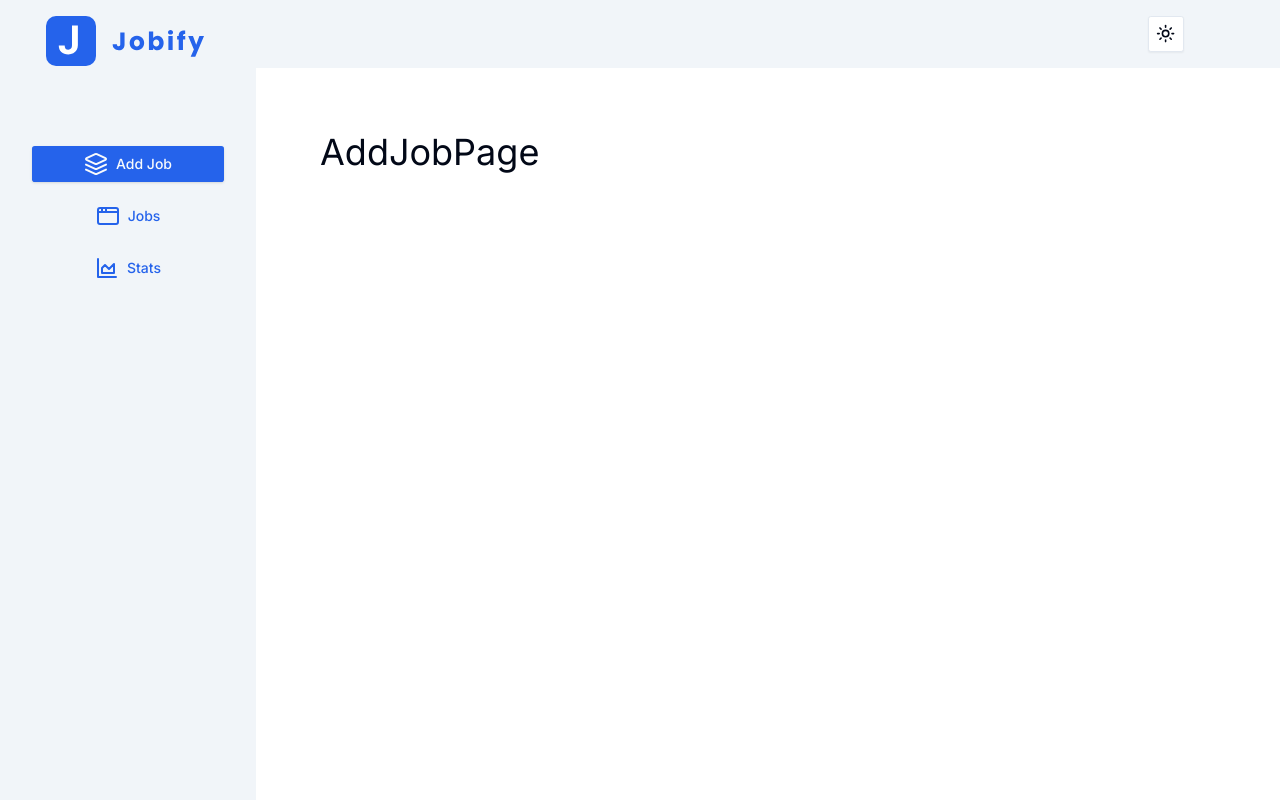
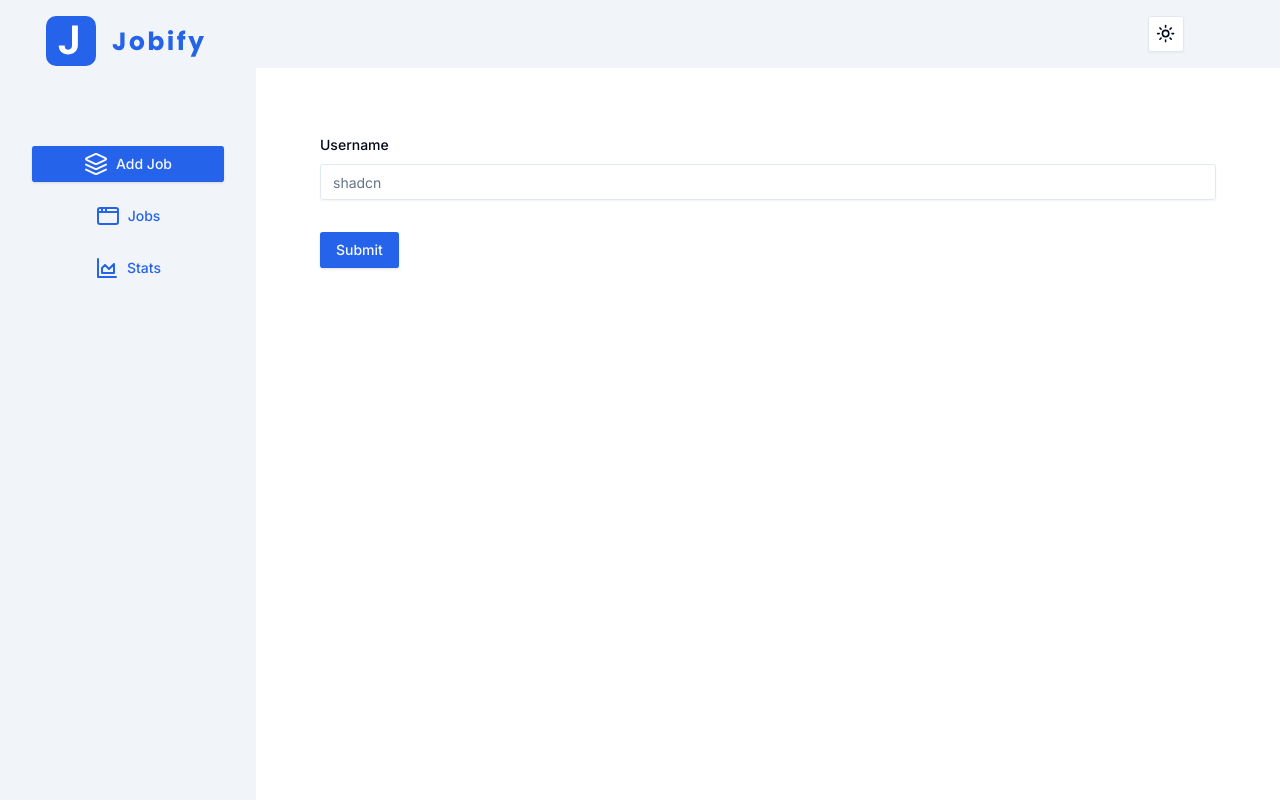
Before and after one commit to luciano44/jobify, a Next.js app: page /add-job in a window 1280 px wide. Built offline with nearby package versions, Linux system fonts and the light colour scheme.

Commit message:
add create job form

```diff
--- a/app/(dashboard)/add-job/page.tsx
+++ b/app/(dashboard)/add-job/page.tsx
@@ -1,4 +1,6 @@
+import CreateJobForm from "@/components/CreateJobForm"
+
 const AddJobPage = () => {
-  return <h1 className="text-4xl">AddJobPage</h1>
+  return <CreateJobForm />
 }
 export default AddJobPage
--- /dev/null
+++ b/components/CreateJobForm.tsx
@@ -0,0 +1,61 @@
+"use client"
+
+import * as z from "zod"
+import { zodResolver } from "@hookform/resolvers/zod"
+import { useForm } from "react-hook-form"
+
+import { Button } from "@/components/ui/button"
+import {
+  Form,
+  FormControl,
+  FormField,
+  FormItem,
+  FormLabel,
+  FormMessage,
+} from "@/components/ui/form"
+import { Input } from "@/components/ui/input"
+
+const formSchema = z.object({
+  username: z.string().min(2, {
+    message: "Username must be at least 2 characters.",
+  }),
+})
+
+function CreateJobForm() {
+  // 1. Define your form.
+  const form = useForm<z.infer<typeof formSchema>>({
+    resolver: zodResolver(formSchema),
+    defaultValues: {
+      username: "",
+    },
+  })
+
+  // 2. Define a submit handler.
+  function onSubmit(values: z.infer<typeof formSchema>) {
+    // Do something with the form values.
+    // ✅ This will be type-safe and validated.
+    console.log(values)
+  }
+
+  return (
+    <Form {...form}>
+      <form onSubmit={form.handleSubmit(onSubmit)} className="space-y-8">
+        <FormField
+          control={form.control}
+          name="username"
+          render={({ field }) => (
+            <FormItem>
+              <FormLabel>Username</FormLabel>
+              <FormControl>
+                <Input placeholder="shadcn" {...field} />
+              </FormControl>
+              <FormMessage />
+            </FormItem>
+          )}
+        />
+        <Button type="submit">Submit</Button>
+      </form>
+    </Form>
+  )
+}
+export default CreateJobForm
--- /dev/null
+++ b/components/ui/form.tsx
@@ -0,0 +1,176 @@
+import * as React from "react"
+import * as LabelPrimitive from "@radix-ui/react-label"
+import { Slot } from "@radix-ui/react-slot"
+import {
+  Controller,
+  ControllerProps,
+  FieldPath,
+  FieldValues,
+  FormProvider,
+  useFormContext,
+} from "react-hook-form"
+
+import { cn } from "@/lib/utils"
+import { Label } from "@/components/ui/label"
+
+const Form = FormProvider
+
+type FormFieldContextValue<
+  TFieldValues extends FieldValues = FieldValues,
+  TName extends FieldPath<TFieldValues> = FieldPath<TFieldValues>
+> = {
+  name: TName
+}
+
+const FormFieldContext = React.createContext<FormFieldContextValue>(
+  {} as FormFieldContextValue
+)
+
+const FormField = <
+  TFieldValues extends FieldValues = FieldValues,
+  TName extends FieldPath<TFieldValues> = FieldPath<TFieldValues>
+>({
+  ...props
+}: ControllerProps<TFieldValues, TName>) => {
+  return (
+    <FormFieldContext.Provider value={{ name: props.name }}>
+      <Controller {...props} />
+    </FormFieldContext.Provider>
+  )
+}
+
+const useFormField = () => {
+  const fieldContext = React.useContext(FormFieldContext)
+  const itemContext = React.useContext(FormItemContext)
+  const { getFieldState, formState } = useFormContext()
+
+  const fieldState = getFieldState(fieldContext.name, formState)
+
+  if (!fieldContext) {
+    throw new Error("useFormField should be used within <FormField>")
+  }
+
+  const { id } = itemContext
+
+  return {
+    id,
+    name: fieldContext.name,
+    formItemId: `${id}-form-item`,
+    formDescriptionId: `${id}-form-item-description`,
+    formMessageId: `${id}-form-item-message`,
+    ...fieldState,
+  }
+}
+
+type FormItemContextValue = {
+  id: string
+}
+
+const FormItemContext = React.createContext<FormItemContextValue>(
+  {} as FormItemContextValue
+)
+
+const FormItem = React.forwardRef<
+  HTMLDivElement,
+  React.HTMLAttributes<HTMLDivElement>
+>(({ className, ...props }, ref) => {
+  const id = React.useId()
+
+  return (
+    <FormItemContext.Provider value={{ id }}>
+      <div ref={ref} className={cn("space-y-2", className)} {...props} />
+    </FormItemContext.Provider>
+  )
+})
+FormItem.displayName = "FormItem"
+
+const FormLabel = React.forwardRef<
+  React.ElementRef<typeof LabelPrimitive.Root>,
+  React.ComponentPropsWithoutRef<typeof LabelPrimitive.Root>
+>(({ className, ...props }, ref) => {
+  const { error, formItemId } = useFormField()
+
+  return (
+    <Label
+      ref={ref}
+      className={cn(error && "text-destructive", className)}
+      htmlFor={formItemId}
+      {...props}
+    />
+  )
+})
+FormLabel.displayName = "FormLabel"
+
+const FormControl = React.forwardRef<
+  React.ElementRef<typeof Slot>,
+  React.ComponentPropsWithoutRef<typeof Slot>
+>(({ ...props }, ref) => {
+  const { error, formItemId, formDescriptionId, formMessageId } = useFormField()
+
+  return (
+    <Slot
+      ref={ref}
+      id={formItemId}
+      aria-describedby={
+        !error
+          ? `${formDescriptionId}`
+          : `${formDescriptionId} ${formMessageId}`
+      }
+      aria-invalid={!!error}
+      {...props}
+    />
+  )
+})
+FormControl.displayName = "FormControl"
+
+const FormDescription = React.forwardRef<
+  HTMLParagraphElement,
+  React.HTMLAttributes<HTMLParagraphElement>
+>(({ className, ...props }, ref) => {
+  const { formDescriptionId } = useFormField()
+
+  return (
+    <p
+      ref={ref}
+      id={formDescriptionId}
+      className={cn("text-[0.8rem] text-muted-foreground", className)}
+      {...props}
+    />
+  )
+})
+FormDescription.displayName = "FormDescription"
+
+const FormMessage = React.forwardRef<
+  HTMLParagraphElement,
+  React.HTMLAttributes<HTMLParagraphElement>
+>(({ className, children, ...props }, ref) => {
+  const { error, formMessageId } = useFormField()
+  const body = error ? String(error?.message) : children
+
+  if (!body) {
+    return null
+  }
+
+  return (
+    <p
+      ref={ref}
+      id={formMessageId}
+      className={cn("text-[0.8rem] font-medium text-destructive", className)}
+      {...props}
+    >
+      {body}
+    </p>
+  )
+})
+FormMessage.displayName = "FormMessage"
+
+export {
+  useFormField,
+  Form,
+  FormItem,
+  FormLabel,
+  FormControl,
+  FormDescription,
+  FormMessage,
+  FormField,
+}
--- /dev/null
+++ b/components/ui/input.tsx
@@ -0,0 +1,25 @@
+import * as React from "react"
+
+import { cn } from "@/lib/utils"
+
+export interface InputProps
+  extends React.InputHTMLAttributes<HTMLInputElement> {}
+
+const Input = React.forwardRef<HTMLInputElement, InputProps>(
+  ({ className, type, ...props }, ref) => {
+    return (
+      <input
+        type={type}
+        className={cn(
+          "flex h-9 w-full rounded-md border border-input bg-transparent px-3 py-1 text-sm shadow-sm transition-colors file:border-0 file:bg-transparent file:text-sm file:font-medium placeholder:text-muted-foreground focus-visible:outline-none focus-visible:ring-1 focus-visible:ring-ring disabled:cursor-not-allowed disabled:opacity-50",
+          className
+        )}
+        ref={ref}
+        {...props}
+      />
+    )
+  }
+)
+Input.displayName = "Input"
+
+export { Input }
--- /dev/null
+++ b/components/ui/label.tsx
@@ -0,0 +1,26 @@
+"use client"
+
+import * as React from "react"
+import * as LabelPrimitive from "@radix-ui/react-label"
+import { cva, type VariantProps } from "class-variance-authority"
+
+import { cn } from "@/lib/utils"
+
+const labelVariants = cva(
+  "text-sm font-medium leading-none peer-disabled:cursor-not-allowed peer-disabled:opacity-70"
+)
+
+const Label = React.forwardRef<
+  React.ElementRef<typeof LabelPrimitive.Root>,
+  React.ComponentPropsWithoutRef<typeof LabelPrimitive.Root> &
+    VariantProps<typeof labelVariants>
+>(({ className, ...props }, ref) => (
+  <LabelPrimitive.Root
+    ref={ref}
+    className={cn(labelVariants(), className)}
+    {...props}
+  />
+))
+Label.displayName = LabelPrimitive.Root.displayName
+
+export { Label }
--- a/package.json
+++ b/package.json
@@ -10,9 +10,11 @@
   },
   "dependencies": {
     "@clerk/nextjs": "^4.29.4",
+    "@hookform/resolvers": "^3.3.4",
     "@prisma/client": "^5.7.0",
     "@radix-ui/react-dropdown-menu": "^2.0.6",
     "@radix-ui/react-icons": "^1.3.0",
+    "@radix-ui/react-label": "^2.0.2",
     "@radix-ui/react-slot": "^1.0.2",
     "@tanstack/react-query": "^5.14.0",
     "@tanstack/react-query-devtools": "^5.14.0",
@@ -24,9 +26,11 @@
     "next-themes": "^0.2.1",
     "react": "^18",
     "react-dom": "^18",
+    "react-hook-form": "^7.49.3",
     "recharts": "^2.10.3",
     "tailwind-merge": "^2.2.1",
-    "tailwindcss-animate": "^1.0.7"
+    "tailwindcss-animate": "^1.0.7",
+    "zod": "^3.22.4"
   },
   "devDependencies": {
     "@types/node": "^20",
```
Also changed, not shown: 2 other files (tests, documents, lock files or other folders).
